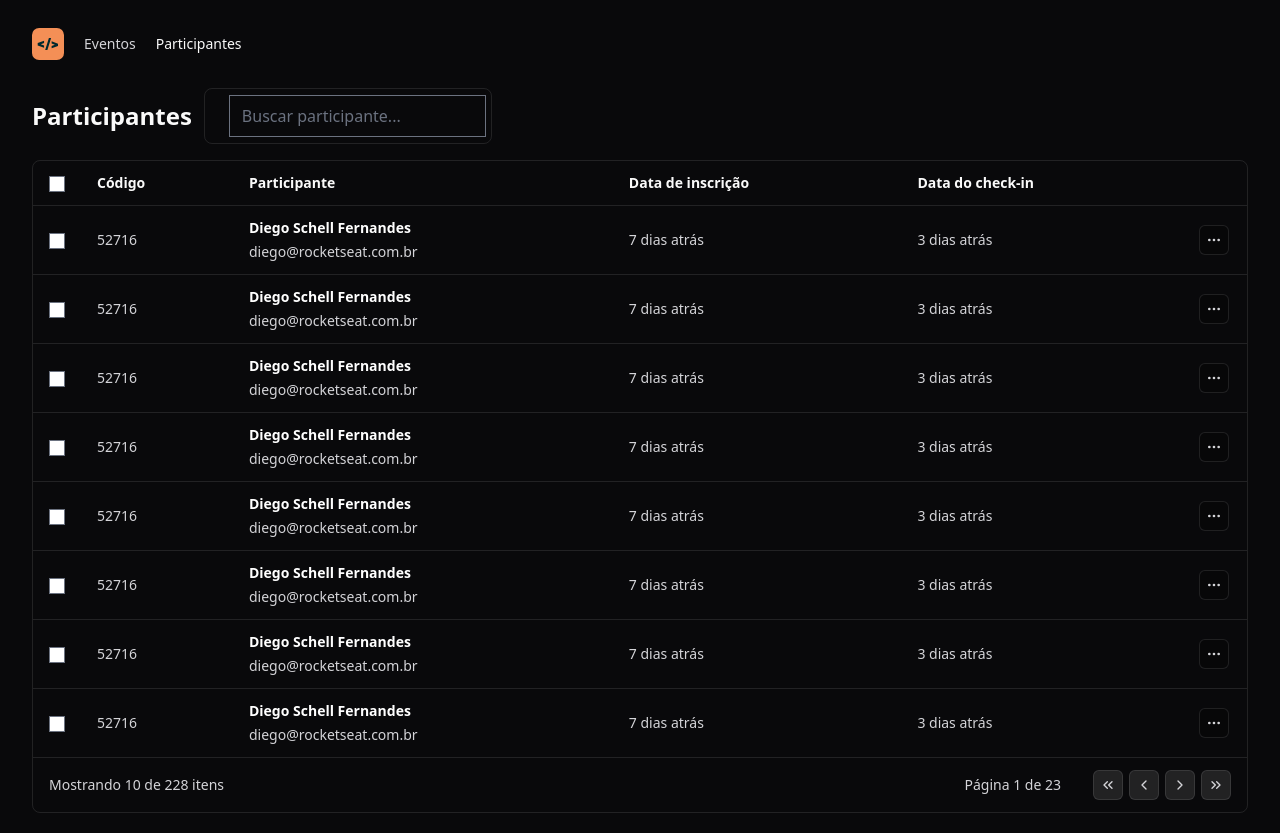
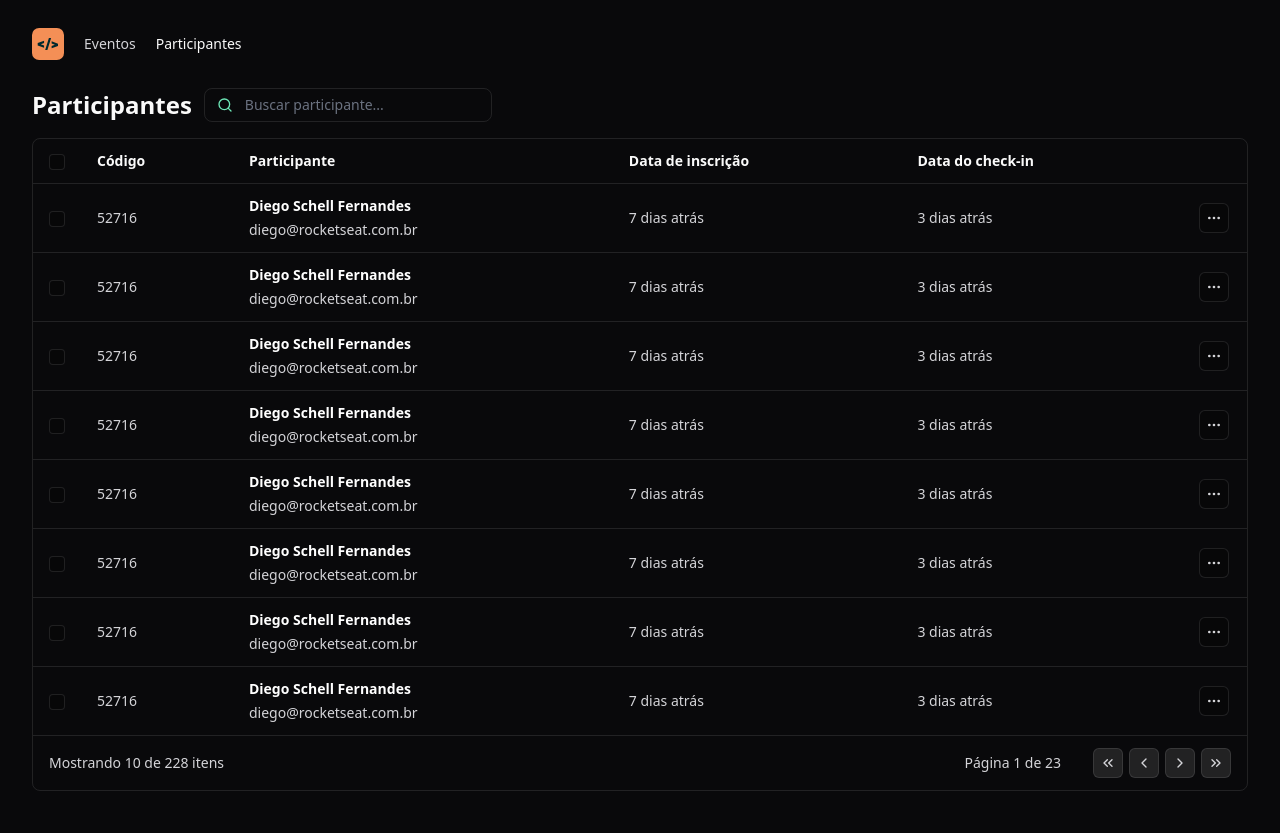
Before and after one commit to marcusviniciusmo/Pass-In_NextLevelWeek_April-24, a React (Vite) app in the folder pass-in-web/: page / in a window 1280 px wide. After the commit the page ends 811 px from the top, so only its background shows below. Built offline with nearby package versions, Linux system fonts and the light colour scheme.

Commit message:
AttendeeList checkbox styling

```diff
--- a/pass-in-web/src/components/attendeeList.tsx
+++ b/pass-in-web/src/components/attendeeList.tsx
@@ -13,10 +13,10 @@ export function AttendeeList() {
       <div className="flex items-center gap-3">
         <h1 className="text-2xl font-bold">Participantes</h1>
 
-        <div className="w-72 px-3 py-1.5 border border-white/10 rounded-lg text-sm flex items-center gap-3">
+        <div className="w-72 px-3 py-1.5 border border-white/10 rounded-lg flex items-center gap-3">
           <Search className="size-4 text-emerald-300" />
           <input
-            className="bg-transparent flex-1 outline-none"
+            className="bg-transparent flex-1 outline-none border-0 p-0 text-sm"
             placeholder="Buscar participante..."
           />
         </div>
@@ -30,7 +30,10 @@ export function AttendeeList() {
                 style={{ width: 48 }}
                 className="py-3 px-4 text-sm font-semibold text-left"
               >
-                <input type="checkbox" name="" id="" />
+                <input
+                  type="checkbox"
+                  className="size-4 bg-black/20 rounded border border-white/10"
+                />
               </th>
               <th className="py-3 px-4 text-sm font-semibold text-left">
                 Código
@@ -56,7 +59,10 @@ export function AttendeeList() {
               return (
                 <tr key={i} className="border-b border-white/10">
                   <td className="py-3 px-4 text-sm text-zinc-300">
-                    <input type="checkbox" name="" id="" />
+                    <input
+                      type="checkbox"
+                      className="size-4 bg-black/20 rounded border border-white/10"
+                    />
                   </td>
                   <td className="py-3 px-4 text-sm text-zinc-300">52716</td>
                   <td className="py-3 px-4 text-sm text-zinc-300">
```
